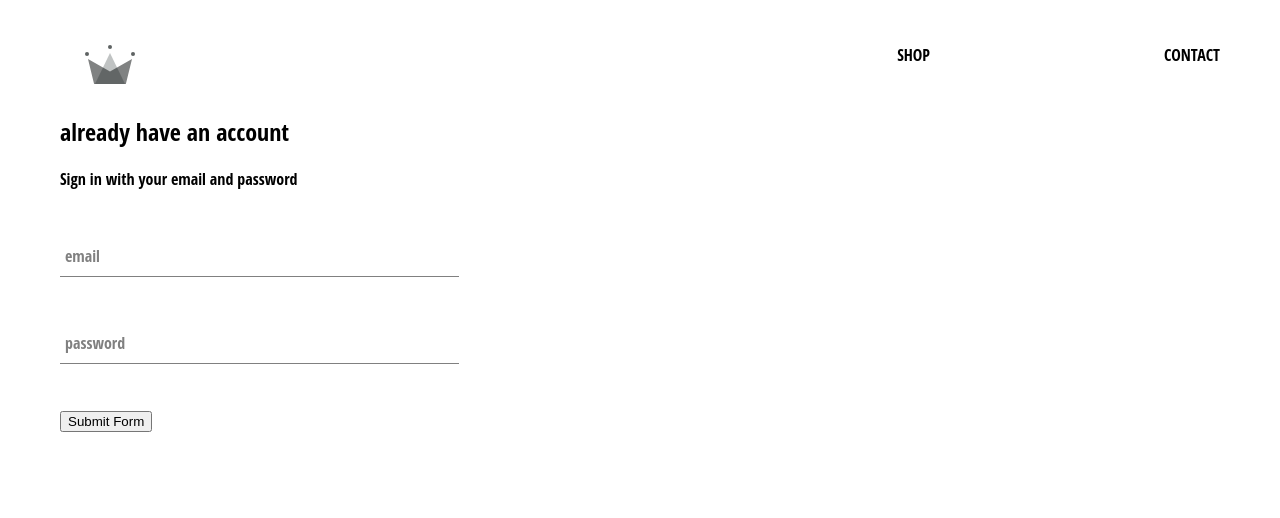
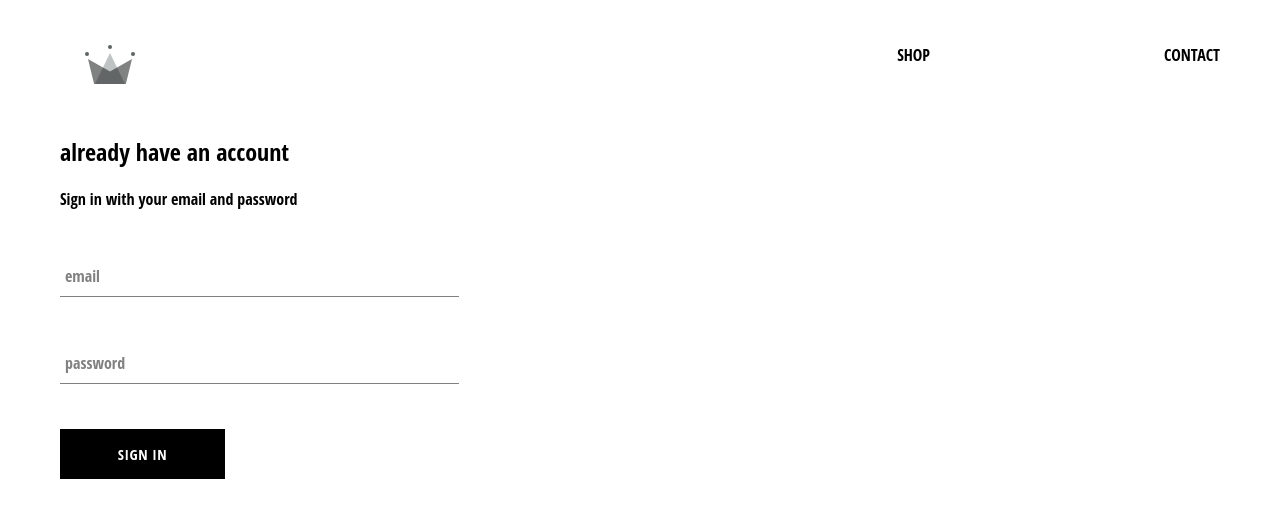
Before and after one commit to futuregit/crwn-clothing, a React (Create React App) app: page /signin in a window 1280 px wide. Shown: the top 518 px of the page. Built offline with nearby package versions, Linux system fonts and the light colour scheme.

Commit message:
Added styling to custom button

```diff
--- /dev/null
+++ b/src/components/custom-button/custom-button.component.jsx
@@ -0,0 +1,11 @@
+import React from 'react';
+
+import './custom-button.styles.scss';
+
+const CustomButton = ({ children, ...otherProps }) => (
+    <button className='custom-button' {...otherProps }>
+        {children}
+    </button>
+);
+
+export default CustomButton;
--- /dev/null
+++ b/src/components/custom-button/custom-button.styles.scss
@@ -0,0 +1,22 @@
+.custom-button {
+    min-width: 165px;
+    width: auto;
+    height: 50px;
+    letter-spacing: 0.5px;
+    line-height: 50px;
+    padding: 0 35px 0 35px;
+    font-size: 15px;
+    background-color: black;
+    color: white;
+    text-transform: uppercase;
+    font-family: 'Open Sans Condensed';
+    font-weight: bolder;
+    border: none;
+    cursor: pointer;
+
+    &:hover {
+      background-color: white;
+      color: black;
+      border: 1px solid black;
+    }
+  }
--- a/src/components/sign-in/sign-in.component.jsx
+++ b/src/components/sign-in/sign-in.component.jsx
@@ -1,6 +1,7 @@
 import React, { Component } from 'react';
 
 import FormInput from '../form-input/form-input.component';
+import CustomButton from '../../components/custom-button/custom-button.component';
 
 import './sign-in.styles.scss';
 
@@ -47,7 +48,7 @@
                         label="password"
                         required />
 
-                    <input type="submit" value="Submit Form" />
+                    <CustomButton type="submit">Sign in</CustomButton>
                 </form>
             </div>
         )
--- a/src/components/sign-in/sign-in.styles.scss
+++ b/src/components/sign-in/sign-in.styles.scss
@@ -1,3 +1,9 @@
 .sign-in{
     width: 30vw;
+    display:flex;
+    flex-direction: column;
+
+    .title {
+        margin: 10px 0;
+    }
 }
```
